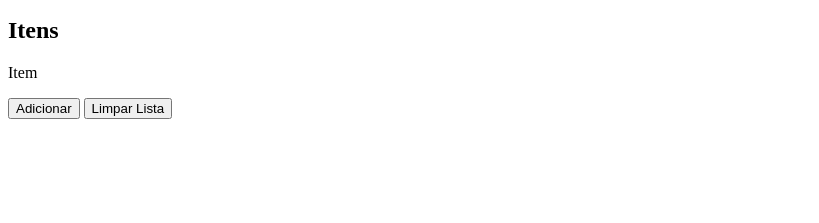
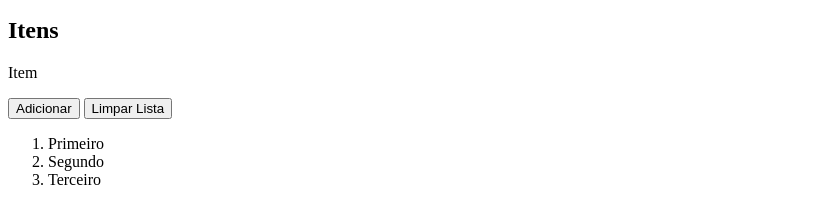
Before and after one commit to ufjf-dcc202/ufjf-dcc202-2023-3-b-atv11-nreiscaio, a plain HTML site: page index.html in a window 1280 px wide. Shown: the part 101-324 px from the top of the page, without its empty margins (0-819 px from the left). Drawn offline with Linux system fonts and the light colour scheme.

Commit message:
criando index

```diff
--- a/index.html
+++ b/index.html
@@ -4,6 +4,7 @@
     <meta charset="UTF-8">
     <meta name="viewport" content="width=device-width, initial-scale=1.0">
     <title>DCC202 - Atividade 11: Caio Nascimento</title>
+    <script type="module" src="main.js"></script>
 </head>
 <body>
     <main>
@@ -15,7 +16,7 @@
             <p id="entrada" contenteditable>Item</p>
             <button id="adicionar">Adicionar</button>
             <button id="limpar">Limpar Lista</button>
-            <ol id="Itens"></ol>
+            <ol id="itens"></ol>
         </section>
     </main>
 
```
